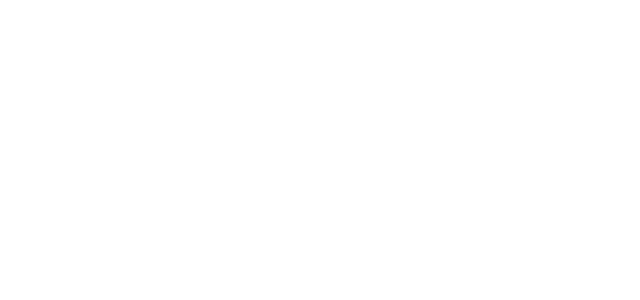
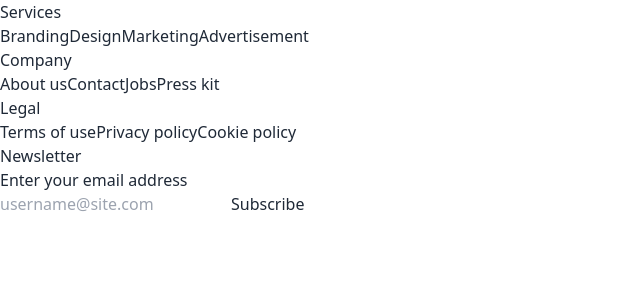
Before and after one commit to JannatulAfrozFaria/mystic-aura-client, a React (Vite) app: page / in a window 1280 px wide. Shown: the top 300 px of the page, without its empty margins (0-640 px from the left). Built offline with nearby package versions, Linux system fonts and the light colour scheme.

Commit message:
Footer imported to main layout

```diff
--- a/src/Layout/Main.jsx
+++ b/src/Layout/Main.jsx
@@ -1,10 +1,12 @@
 import { Outlet } from "react-router-dom";
+import Footer from "./shared/Footer";
 
 
 const Main = () => {
     return (
         <div>
             <Outlet></Outlet>
+            <Footer></Footer>
         </div>
     );
 };
--- a/src/Layout/shared/Footer.jsx
+++ b/src/Layout/shared/Footer.jsx
@@ -1,4 +1,4 @@
-import React from 'react';
+
 
 const Footer = () => {
     return (
```
